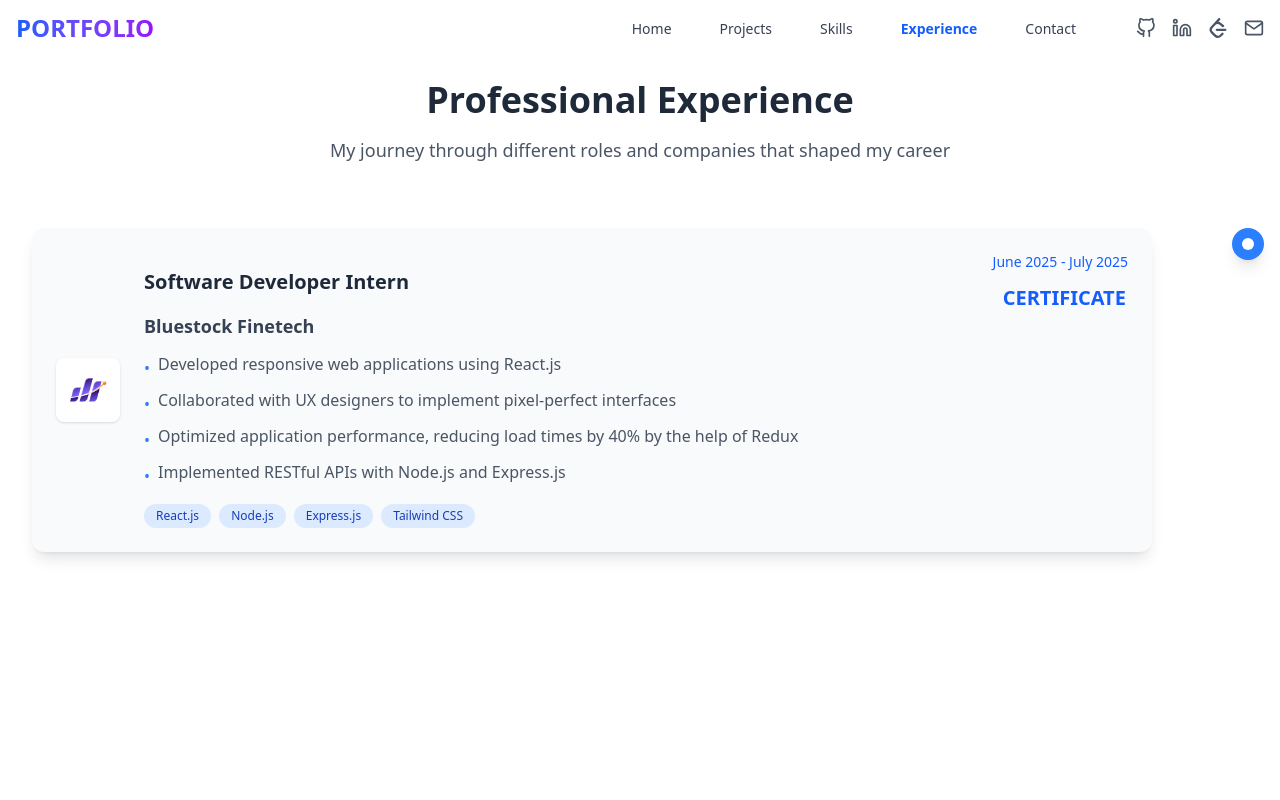
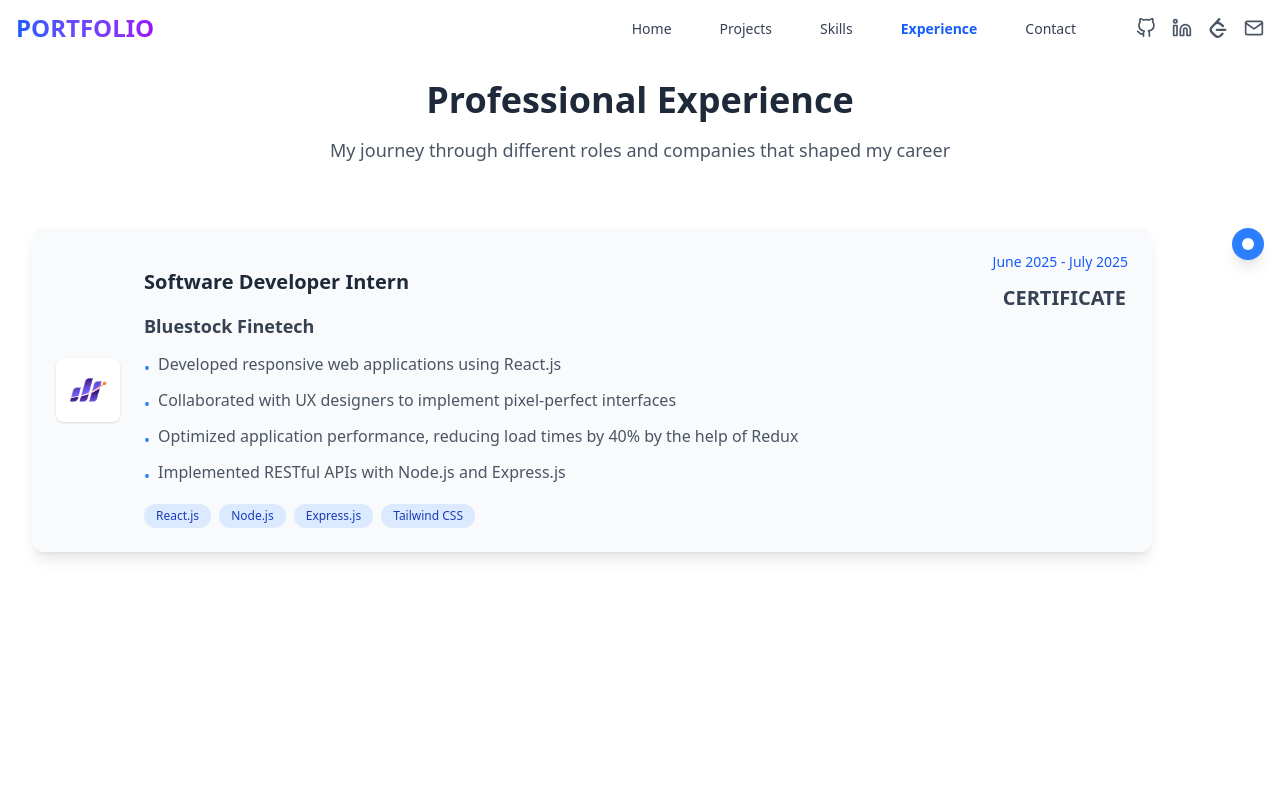
Before and after one commit to Krishnakeshri477/Potfolio_website, a React (Vite) app: page /experience in a window 1280 px wide. Shown: the top 800 px of the page. Built offline with nearby package versions, Linux system fonts and the light colour scheme.

Commit message:
update the certification text clour

```diff
--- a/src/pages/Experience.jsx
+++ b/src/pages/Experience.jsx
@@ -88,7 +88,7 @@ const Experience = () => {
                         <div className='flex flex-col items-center gap-3'>
                           <span className="text-sm font-medium text-blue-600 dark:text-purple-400">{exp.duration}</span>
                           {/* certificate */}
-                          <a href={exp.certificate} className="text-xl font-bold text-blue-600 dark:text-zinc-200 ml-2 uppercase" target="_blank" rel="noopener noreferrer">Certificate</a>
+                          <a href={exp.certificate} className="text-xl font-bold text-gray-700 dark:text-gray-300 hover:text-blue-600 dark:hover:text-blue-400 transition-colors ml-2 uppercase" target="_blank" rel="noopener noreferrer">Certificate</a>
                         </div>
                       </div>
                       <h4 className="text-lg font-semibold text-gray-700 dark:text-gray-300 mb-3">{exp.company}</h4>
```
